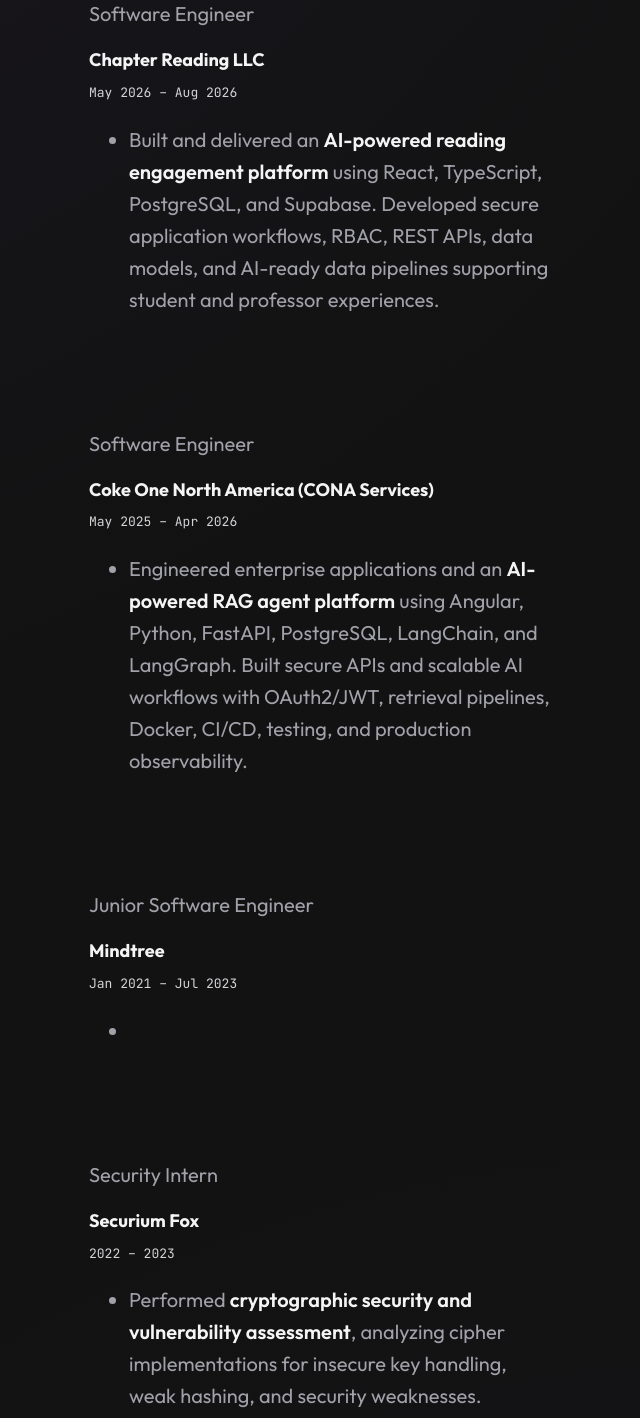
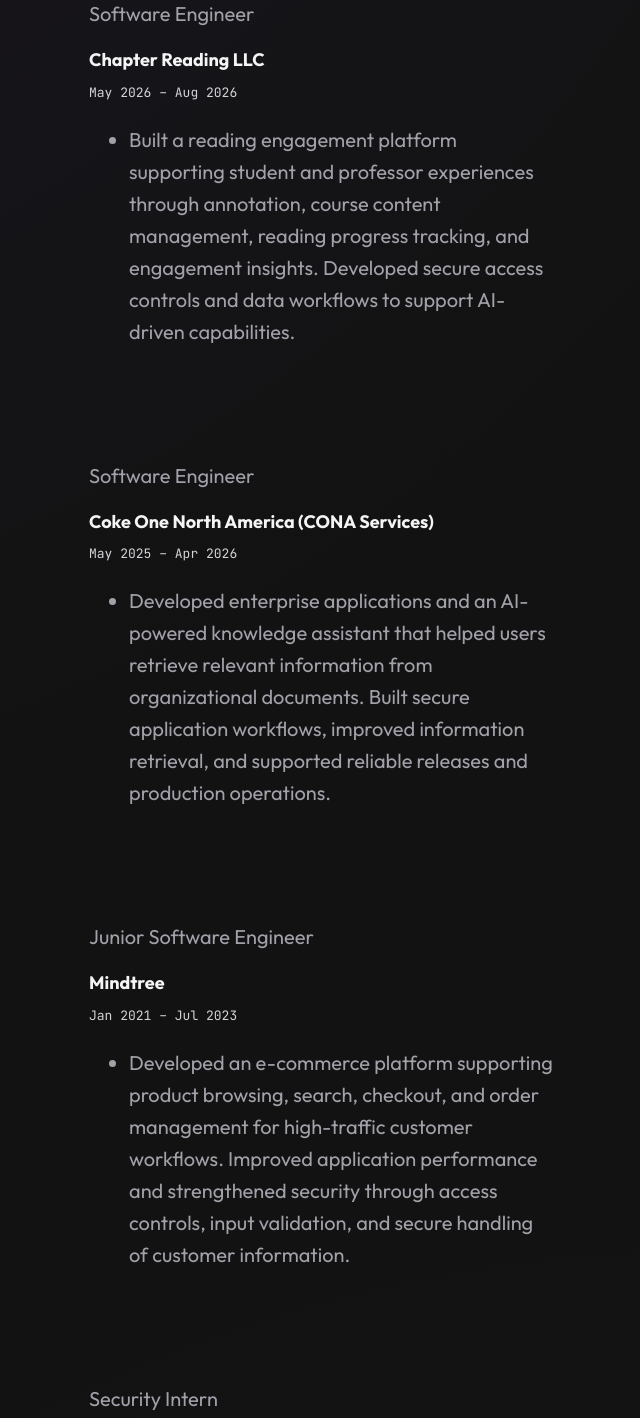
Before and after one commit to JyothsnaVellanki22/portfolio-v2, a React (Vite) app in the folder portfolio/: page / in a window 1280 px wide. Shown: the part 1560-2978 px from the top of the page, without its empty margins (571-1211 px from the left). Built offline with nearby package versions, Linux system fonts and the light colour scheme.

Commit message:
Revise experience descriptions in Experience component
Updated job descriptions for clarity and detail.

```diff
--- a/portfolio/src/components/Experience.jsx
+++ b/portfolio/src/components/Experience.jsx
@@ -9,14 +9,11 @@
         range: 'May 2026 – Aug 2026',
         description: (
             <>
-                    Built and delivered an{' '}
-                    <strong>
-                        AI-powered reading engagement platform
-                    </strong>{' '}
-                    using React, TypeScript, PostgreSQL, and Supabase.
-                    Developed secure application workflows, RBAC, REST APIs,
-                    data models, and AI-ready data pipelines supporting
-                    student and professor experiences.
+                Built a reading engagement platform supporting student and
+                professor experiences through annotation, course content
+                management, reading progress tracking, and engagement insights.
+                Developed secure access controls and data workflows to support
+                AI-driven capabilities.
             </>
         ),
     },
@@ -26,14 +23,11 @@
         range: 'May 2025 – Apr 2026',
         description: (
             <>
-                    Engineered enterprise applications and an{' '}
-                    <strong>
-                        AI-powered RAG agent platform
-                    </strong>{' '}
-                    using Angular, Python, FastAPI, PostgreSQL, LangChain,
-                    and LangGraph. Built secure APIs and scalable AI workflows
-                    with OAuth2/JWT, retrieval pipelines, Docker, CI/CD,
-                    testing, and production observability.
+                Developed enterprise applications and an AI-powered knowledge
+                assistant that helped users retrieve relevant information from
+                organizational documents. Built secure application workflows,
+                improved information retrieval, and supported reliable releases
+                and production operations.
             </>
         ),
     },
@@ -41,6 +35,15 @@
         company: 'Mindtree',
         role: 'Junior Software Engineer',
         range: 'Jan 2021 – Jul 2023',
+        description: (
+            <>
+                Developed an e-commerce platform supporting product browsing,
+                search, checkout, and order management for high-traffic customer
+                workflows. Improved application performance and strengthened
+                security through access controls, input validation, and secure
+                handling of customer information.
+            </>
+        ),
     },
     {
         company: 'Securium Fox',
@@ -48,15 +51,10 @@
         range: '2022 – 2023',
         description: (
             <>
-                    Performed{' '}
-                    <strong>
-                        cryptographic security and vulnerability assessment
-                    </strong>,
-                    analyzing cipher implementations for insecure key handling,
-                    weak hashing, and security weaknesses. Applied static and
-                    dynamic code analysis, security testing, and Python-based
-                    automation to identify vulnerabilities and document
-                    remediation recommendations.
+                Assessed application security and cryptographic implementations
+                to identify weaknesses in key handling, password hashing, and
+                sensitive data protection. Conducted security testing,
+                documented findings, and recommended remediation measures.
             </>
         ),
     },
```
Lines whose indentation alone changed are shown as unchanged.
